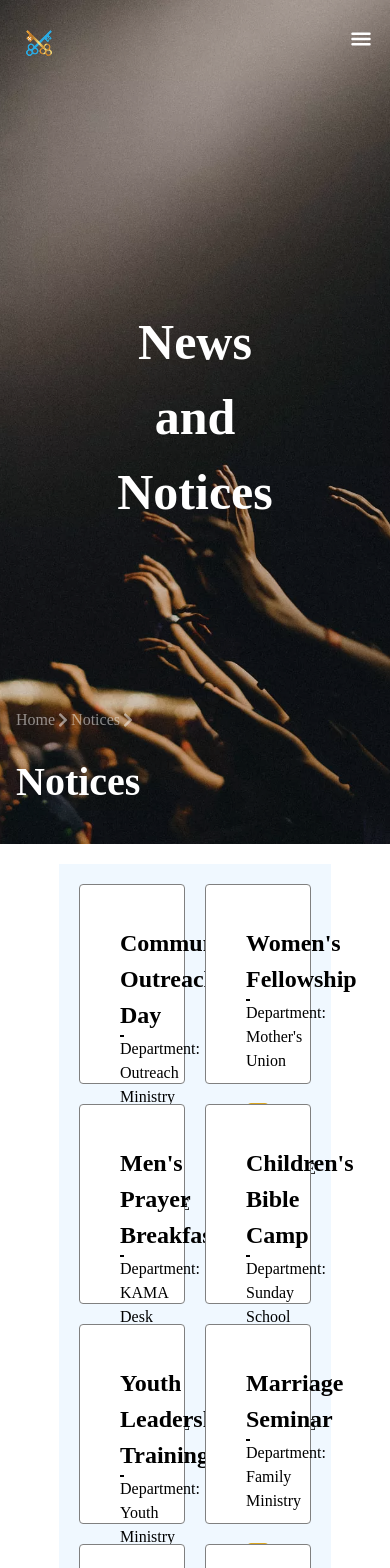
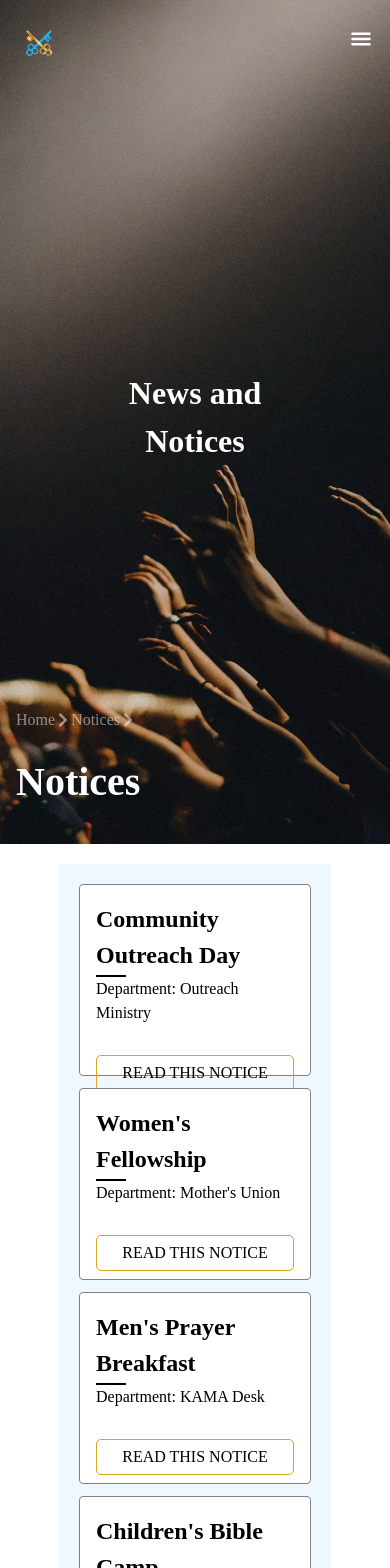
Before and after one commit to P3t3raw/Saints, a React (Create React App) app: page /notices in a window 390 px wide. Shown: the top 1568 px of the page. Built offline with nearby package versions, Linux system fonts and the light colour scheme; the HTML template or start-up script is replaced by a standard one.

Commit message:
committing changes in mobile responsiveness for notices page

```diff
--- a/src/pages/Notices/Notices.css
+++ b/src/pages/Notices/Notices.css
@@ -4,7 +4,7 @@ main {
 }
 .Container {
   /* display: flex; */
-  padding: 20px 20px 20px;
+  padding: 1.25rem;
   width: 80vw;
   margin: auto;
 }
@@ -46,26 +46,26 @@ main {
 }
 
 .noticesContent h1 {
-  font-size: 50px;
+  font-size: 3.125rem;
   font-weight: 700;
-  margin-bottom: 10px;
+  margin-bottom: 0.625rem;
   text-align: center;
 }
 .noticesContent p {
-  font-size: 20px;
+  font-size: 1.25rem;
   font-weight: 500;
-  line-height: 28px;
+  line-height: 1.75rem;
   text-align: center;
 }
 .noticesBreadCrumbsWrapper h1 {
-  font-size: 40px;
+  font-size: 2.5rem;
   font-weight: 700;
   color: white;
 }
 .noticesBreadCrumbs {
-  font-size: 16px;
+  font-size: 1rem;
   font-weight: 400;
-  margin-bottom: 20px;
+  margin-bottom: 1.25rem;
   text-transform: capitalize;
   color: rgba(255, 255, 255, 0.5);
 }
@@ -77,29 +77,20 @@ main {
   color: rgba(255, 255, 255, 0.5);
   text-decoration: none;
 }
-@media screen and (max-width: 768px) {
-  .noticesBreadCrumbsWrapper {
-    padding-inline: 4rem;
-  }
-}
-@media screen and (max-width: 576px) {
-  .noticesBreadCrumbsWrapper {
-    padding-inline: 1rem;
-  }
-}
+
 .noticeContainer {
   display: grid;
   grid-template-columns: repeat(2, 1fr);
-  gap: 20px;
+  gap: 1.25rem;
   /* border: 1px solid black; */
-  padding: 20px;
+  padding: 1.25rem;
   background-color: aliceblue;
 }
 .singleNotice {
-  height: 200px;
-  perspective: 1000px;
+  height: 12.5rem;
+  perspective: 62.5rem;
   transition: transform 0.3s ease;
-  gap: 10px;
+  gap: 0.625rem;
   /* border-radius: 10px; */
 }
 .card-front,
@@ -113,8 +104,8 @@ main {
   border: solid gray 1px;
   flex-direction: column;
   background-color: white;
-  padding: 40px;
-  border-radius: 4px;
+  padding: 2.5rem;
+  border-radius: 0.25rem;
 }
 .card-back {
   /* background-color: lightgreen; */
@@ -131,42 +122,101 @@ main {
 .singleNoticeContent {
   display: flex;
   flex-direction: column;
-  gap: 20px;
+  gap: 1.25rem;
 }
-.flipButton {
-  /* background-color: beige; */
-  border: 1px solid goldenrod;
-  cursor: pointer;
-  padding: 5px 10px;
-  border-radius: 5px;
-  margin-top: 10px;
-  text-align: center;
-  /* width: 80%; */
-}
-.flipButton:hover {
-  background-color: rgb(235, 220, 183);
-}
+.flipButton,
 .flipButtonBack {
   /* background-color: beige; */
   border: 1px solid goldenrod;
   cursor: pointer;
-  padding: 5px 10px;
-  border-radius: 5px;
-  margin-top: 10px;
+  padding: 0.3125rem 0.625rem;
+  border-radius: 0.3125rem;
+  margin-top: 0.625rem;
   text-align: center;
   /* width: 80%; */
 }
+.flipButton:hover,
 .flipButtonBack:hover {
   background-color: rgb(235, 220, 183);
 }
+
 .singleNotice h2::after {
   content: "";
   display: block;
   width: 15%; /* Full width of the h2 element */
-  height: 2px; /* Thickness of the line */
+  height: 0.125rem; /* Thickness of the line */
   background-color: black; /* Color of the line */
-  margin-top: 2px; /* Space between the h2 and the line */
+  margin-top: 0.125rem; /* Space between the h2 and the line */
 }
 .singleNotice:hover {
   transform: scale(1.03);
 }
+/* Responsive design for max-width: 768px */
+@media screen and (max-width: 1024px) {
+  .noticesBreadCrumbsWrapper {
+    padding-inline: 2.5rem; /* Reduce padding for tablets and medium devices */
+  }
+
+  .noticesContent h1 {
+    font-size: 2.5rem; /* Reduce h1 font size for better fit */
+  }
+
+  .noticesContent p {
+    font-size: 1rem; /* Reduce paragraph text size */
+    line-height: 1.5rem;
+  }
+
+  .noticeContainer {
+    grid-template-columns: 1fr; /* Make it a single column layout */
+    gap: 1rem; /* Adjust spacing */
+  }
+
+  .singleNotice {
+    height: 12rem; /* Adjust height to fit better */
+  }
+
+  .card-front,
+  .card-back {
+    padding: 1.25rem; /* Reduce padding */
+  }
+
+  .flipButton,
+  .flipButtonBack {
+    padding: 0.3125rem 0.625rem;
+  }
+}
+
+/* Responsive design for max-width: 576px */
+@media screen and (max-width: 768px) {
+  .noticesBreadCrumbsWrapper {
+    padding-inline: 1rem; /* Further reduce padding for small screens */
+  }
+
+  .noticesContent h1 {
+    font-size: 2rem; /* Further reduce h1 size */
+  }
+
+  .noticesContent p {
+    font-size: 0.875rem; /* Further reduce paragraph text */
+    line-height: 1.25rem;
+  }
+
+  .noticeContainer {
+    grid-template-columns: 1fr; /* Keep single column layout */
+    gap: 0.75rem; /* Adjust spacing for smaller devices */
+  }
+
+  .singleNotice {
+    height: 12rem; /* Let height adjust naturally */
+  }
+
+  .card-front,
+  .card-back {
+    padding: 1rem; /* Further reduce padding */
+  }
+
+  .flipButton,
+  .flipButtonBack {
+    padding: 0.3125rem 0.625rem; /* Keep button padding minimal */
+  }
+}
```
